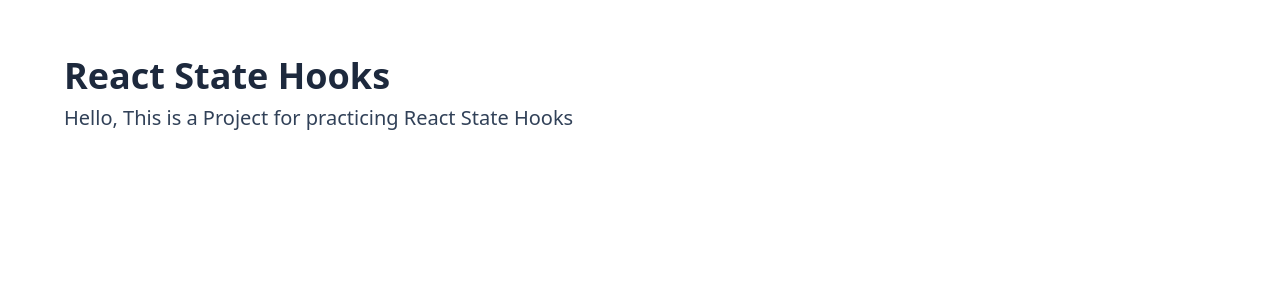
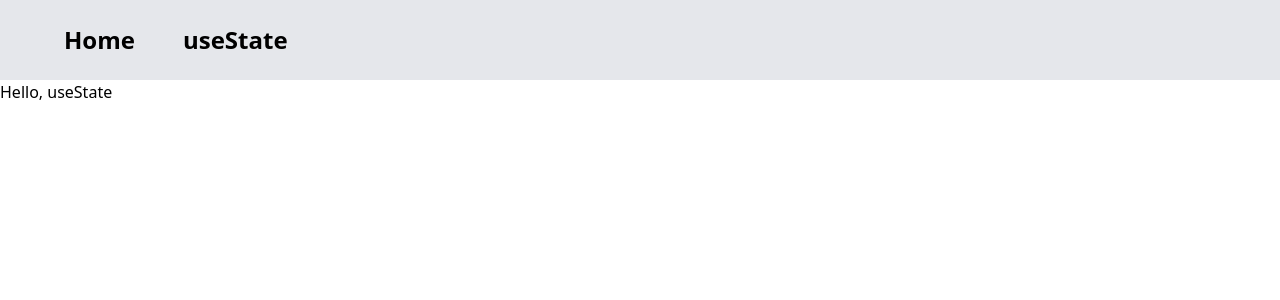
Before and after one commit to spaceofin/react-state-management-prac, a React (Vite) app in the folder hooks-prac/: page /use-state in a window 1280 px wide. Shown: the top 300 px of the page. Built offline with nearby package versions, Linux system fonts and the light colour scheme.

Commit message:
[hooks-prac]feat: add Header, set up routing, and create /use-state page

```diff
--- a/hooks-prac/package.json
+++ b/hooks-prac/package.json
@@ -13,6 +13,7 @@
     "@tailwindcss/vite": "^4.1.4",
     "react": "^19.0.0",
     "react-dom": "^19.0.0",
+    "react-router": "^7.5.2",
     "tailwindcss": "^4.1.4"
   },
   "devDependencies": {
--- /dev/null
+++ b/hooks-prac/src/components/Header.tsx
@@ -0,0 +1,12 @@
+import { Link } from "react-router";
+
+export default function Header() {
+  return (
+    <header className="bg-gray-200 px-16 py-6 text-2xl font-bold">
+      <nav className="flex gap-12">
+        <Link to="/">Home</Link>
+        <Link to="/use-state">useState</Link>
+      </nav>
+    </header>
+  );
+}
--- /dev/null
+++ b/hooks-prac/src/components/UseStateExample.tsx
@@ -0,0 +1,3 @@
+export default function UseStateExample() {
+  return <div>Hello, useState</div>;
+}
--- a/hooks-prac/src/main.tsx
+++ b/hooks-prac/src/main.tsx
@@ -1,10 +1,19 @@
-import { StrictMode } from "react";
+// import { StrictMode } from "react";
 import { createRoot } from "react-dom/client";
 import "./index.css";
 import App from "./App.tsx";
+import Header from "./components/Header.tsx";
+import { BrowserRouter, Route, Routes } from "react-router";
+import UseStateExample from "./components/UseStateExample.tsx";
 
 createRoot(document.getElementById("root")!).render(
-  <StrictMode>
-    <App />
-  </StrictMode>
+  // <StrictMode>
+  <BrowserRouter>
+    <Header />
+    <Routes>
+      <Route path="/" element={<App />} />
+      <Route path="/use-state" element={<UseStateExample />} />
+    </Routes>
+  </BrowserRouter>
+  // </StrictMode>
 );
```
Also changed, not shown: 1 other file (tests, documents, lock files or other folders).
